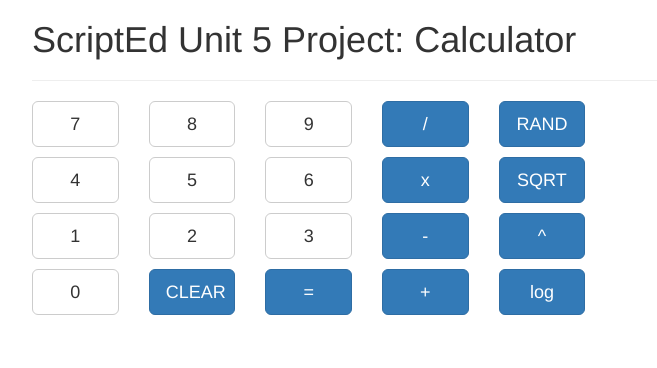
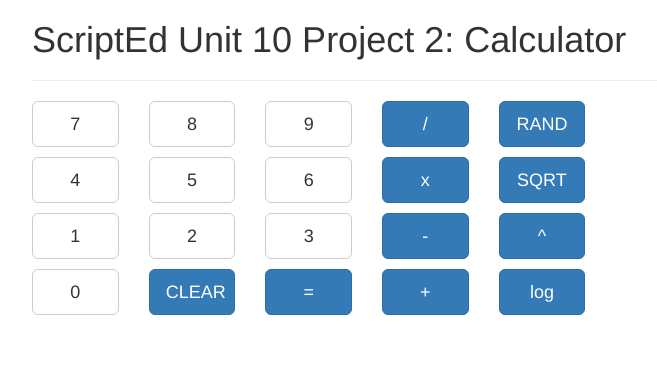
Before and after one commit to Sheng0o0/new-calculator, a plain HTML site: page index.html in a window 1280 px wide. Shown: the whole page, without its empty margins (273-930 px from the left). Drawn offline with nearby package versions, Linux system fonts and the light colour scheme.

Commit message:
change unit

```diff
--- a/index.html
+++ b/index.html
@@ -6,11 +6,11 @@
 	<script src="https://code.jquery.com/jquery-1.9.1.min.js"></script>
 	<script src="js/guts.js"></script>
 	<script src="js/calculator.js"></script>
-	<title>ScriptEd Unit 5 Project: Calculator</title>
+	<title>ScriptEd Unit 10 Project 2: Calculator</title>
 </head>
 <body>
 	<div class="container">
-		<h1>ScriptEd Unit 5 Project: Calculator</h1>
+		<h1>ScriptEd Unit 10 Project 2: Calculator</h1>
 		<hr/>
 		<div class="row">
 			<div class="col-md-12">
```
